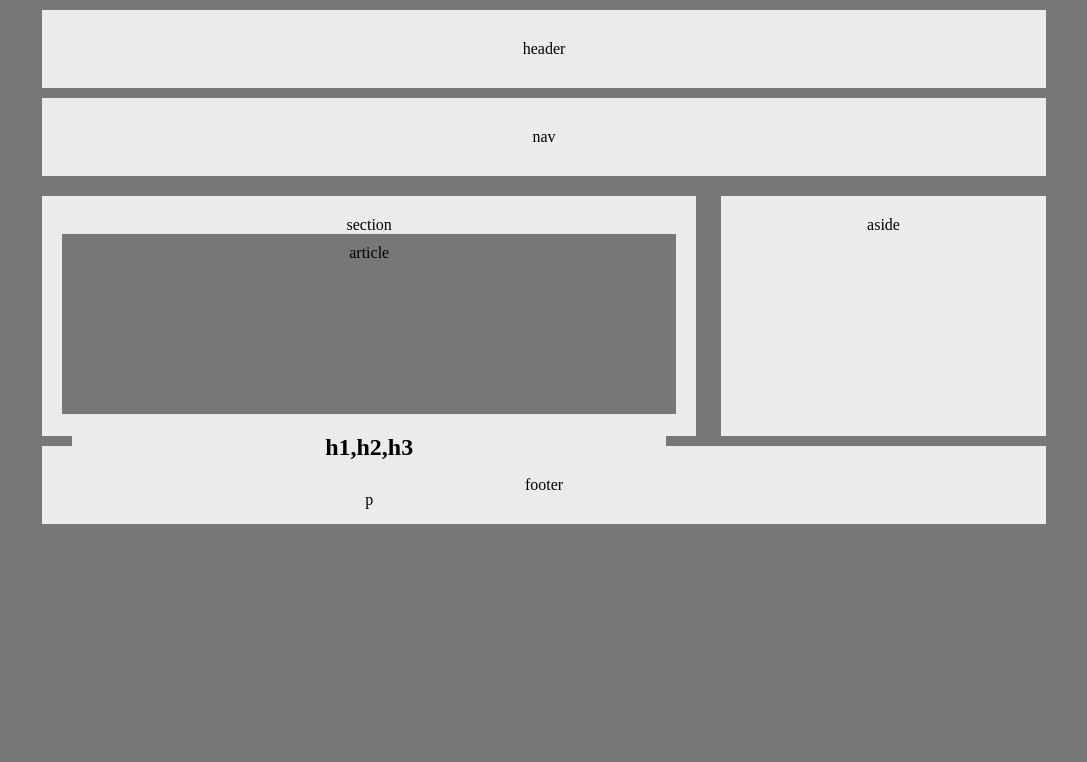
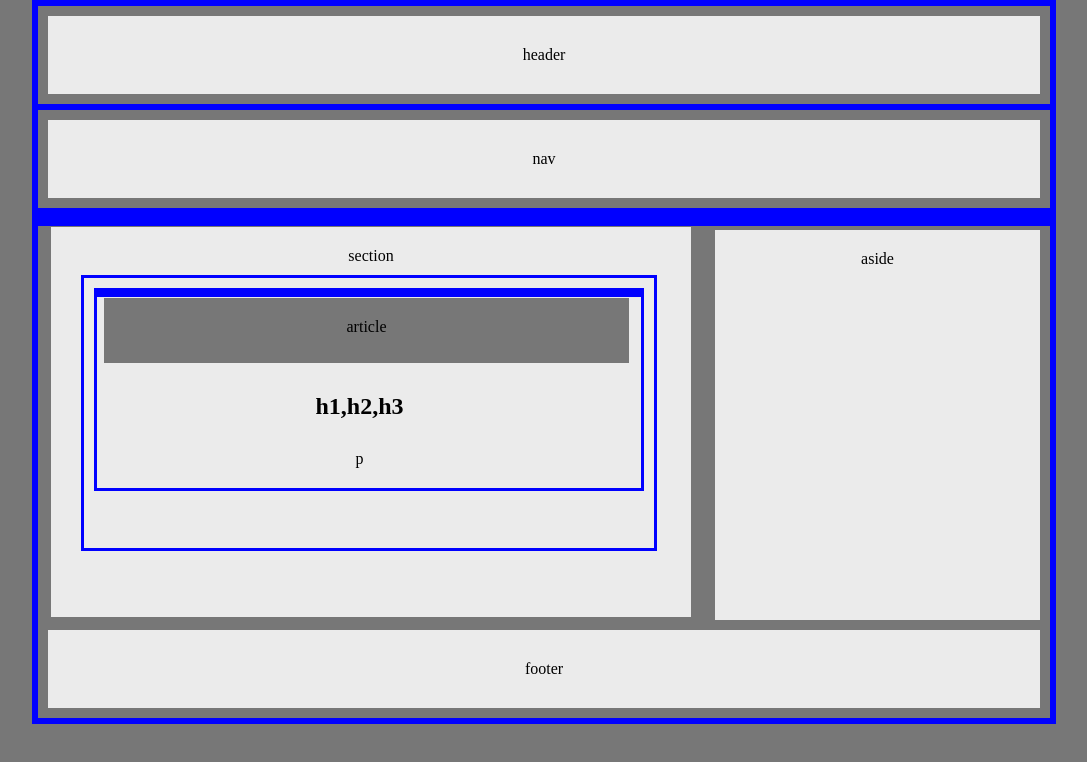
Before and after one commit to ad5jo/HW-Wireframe, a plain HTML site: page index.html in a window 1280 px wide. Shown: the whole page, without its empty margins (96-1183 px from the left). Drawn offline with Linux system fonts and the light colour scheme.

Commit message:
dark border of the article not showing on the r,l, or bottom

```diff
--- a/index.html
+++ b/index.html
@@ -20,26 +20,26 @@
 		<div >
 			<section>section
 
-				<div>
+				<div id='specialdiv'>
 
-					<article>article</article>
+					<article id='thea'>article</article>
+
 						<div>
-							<div>
-								<h1 id="theh">h1,h2,h3</h1>
-							</div>
+							<h1 id="theh">h1,h2,h3</h1>
+						</div>
 
-							<div>
-								<p id="thep">p</p>
-							</div>
+						<div >
+							<p id="thep">p</p>
 						</div>
+
 
 				</div>
 			</section>
 		</div>
 
-		<div>
+
 			<aside>aside</aside>
-		</div>
+
 	</div>
 
 	<div>
@@ -62,4 +62,11 @@
 							<p>p</p>
 						</div>
 					</div>
+
+					https://github.com/ad5jo/HW-Wireframe.git
+
+
+					div {
+    border: 3px solid blue;
+}
 					-->
--- a/style.css
+++ b/style.css
@@ -25,12 +25,14 @@ nav {
 
 section {
 	background: #ebebeb;
-	text-align:center;
-	padding: 20px;
-	margin: 10px;
-	float: left;
-    width: 60%;
-    height: 200px;
+    width: 600px;
+
+    text-align: center;
+    padding: 20px;
+    margin: 10px;
+    float: left;
+
+    height: 350px;
 }
 
 aside {
@@ -40,7 +42,7 @@ aside {
 	margin: 10px;
 	float: right;
 	width: 285px;
-	height: 200px;
+	height: 350px;
 }
 
 
@@ -60,31 +62,59 @@ article {
 	clear: both;
 	background: #777;
 	text-align:center;
-	padding: 10px;
-	margin-bottom: 10px;
-	height: 160px;
+	padding: 20px;
+	margin: 10px;
+	height: 25px;
+	width: 465px;
 }
 
+#thea {
+	width: 485px;
+	float: left;
+}
+
+
 #theh {
+
+	text-align:center;
+	padding: 10px;
+	margin: 10px;
+	float: left;
+	width: 485px;
+}
+
+#specialdiv {
 	background: #ebebeb;
 	text-align:center;
 	padding: 10px;
 	margin: 10px;
+	width: 550px;
+	height: 250px;
+
 }
 
 
+
 #thep {
+	clear: both;
 	background: #ebebeb;
 	text-align:center;
 	padding: 10px;
 	margin: 10px;
+	width: 485px;
 }
-
+div {
+    border: 3px solid blue;
+}
 
 /*
 .container{background-color:#efeee7;}
 
 .clearfix{overflow: auto;}
+
+div {
+    border: 3px solid blue;
+}
 
 #wrapper {
     padding: 30px;
@@ -105,6 +135,6 @@ article {
 <!--p background-color:#efeee7  background: #ccc;  -->
 <!--{color:red;} -->
 
-
+height: 160px;
 
 */
```
